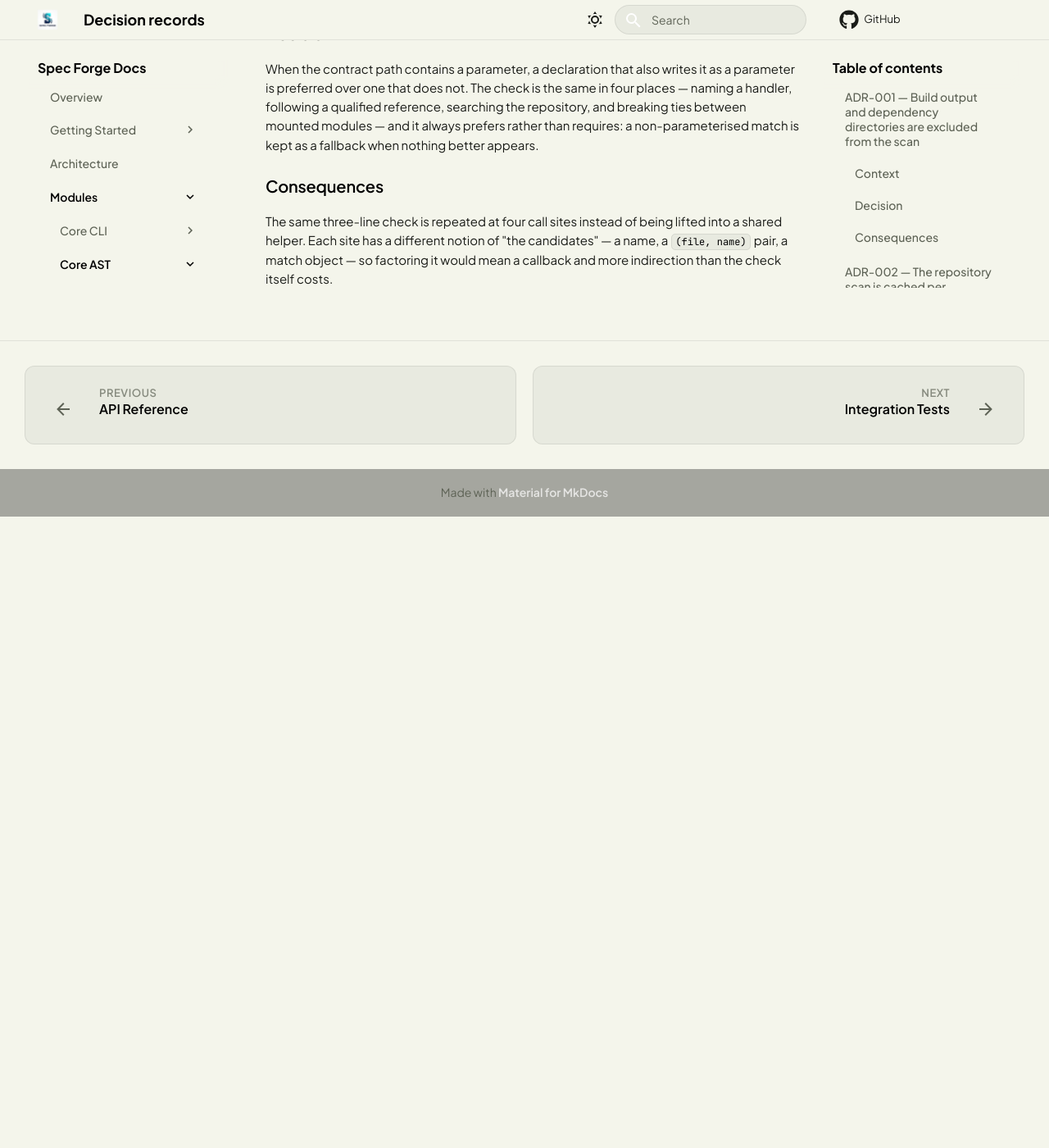
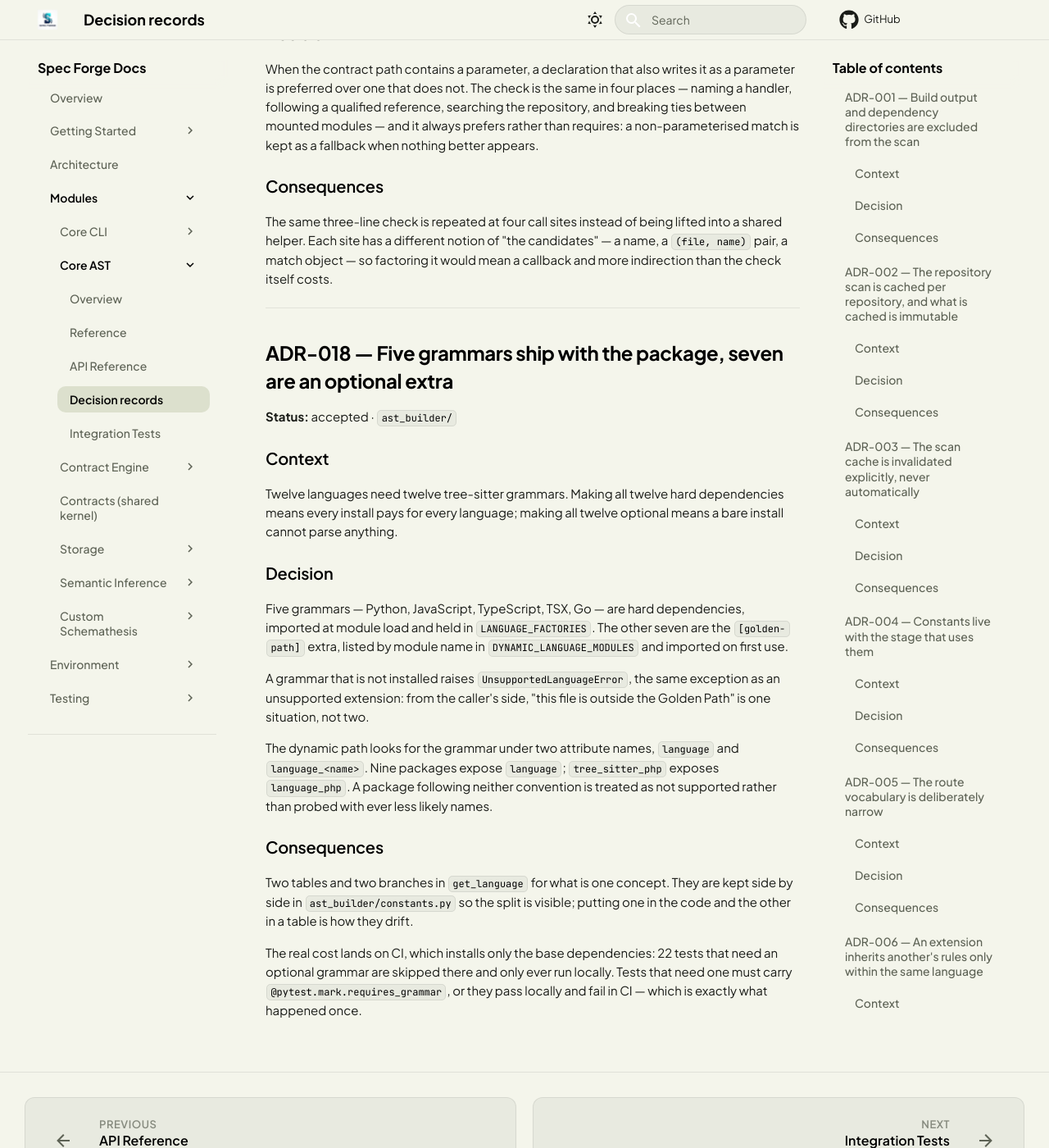
Before and after one commit to Spec-Forge-Testing/specforge-docs, an MkDocs documentation site: the page built from docs/modules/core-ast/adr.md, in a window 1280 px wide and 1400 px high, scrolled down 13373 px. Shown: the whole window at 82% size. Built offline with MkDocs 1.6.1 and Material for MkDocs 9.7.7, drawn with Linux system fonts in a browser that asks for light colours; comment, search, counter and statistics services are not loaded; before the commit the page ends 14003 px from its top, so only the background shows below that.

Commit message:
docs(core-ast): record how grammars are loaded

```diff
--- a/docs/modules/core-ast/adr.md
+++ b/docs/modules/core-ast/adr.md
@@ -600,3 +600,42 @@ The same three-line check is repeated at four call sites instead of being lifted
 into a shared helper. Each site has a different notion of "the candidates" — a
 name, a `(file, name)` pair, a match object — so factoring it would mean a
 callback and more indirection than the check itself costs.
+
+---
+
+## ADR-018 — Five grammars ship with the package, seven are an optional extra
+
+**Status:** accepted · `ast_builder/`
+
+### Context
+
+Twelve languages need twelve tree-sitter grammars. Making all twelve hard
+dependencies means every install pays for every language; making all twelve
+optional means a bare install cannot parse anything.
+
+### Decision
+
+Five grammars — Python, JavaScript, TypeScript, TSX, Go — are hard dependencies,
+imported at module load and held in `LANGUAGE_FACTORIES`. The other seven are the
+`[golden-path]` extra, listed by module name in `DYNAMIC_LANGUAGE_MODULES` and
+imported on first use.
+
+A grammar that is not installed raises `UnsupportedLanguageError`, the same
+exception as an unsupported extension: from the caller's side, "this file is
+outside the Golden Path" is one situation, not two.
+
+The dynamic path looks for the grammar under two attribute names, `language` and
+`language_<name>`. Nine packages expose `language`; `tree_sitter_php` exposes
+`language_php`. A package following neither convention is treated as not
+supported rather than probed with ever less likely names.
+
+### Consequences
+
+Two tables and two branches in `get_language` for what is one concept. They are
+kept side by side in `ast_builder/constants.py` so the split is visible; putting
+one in the code and the other in a table is how they drift.
+
+The real cost lands on CI, which installs only the base dependencies: 22 tests
+that need an optional grammar are skipped there and only ever run locally. Tests
+that need one must carry `@pytest.mark.requires_grammar`, or they pass locally and
+fail in CI — which is exactly what happened once.
```
